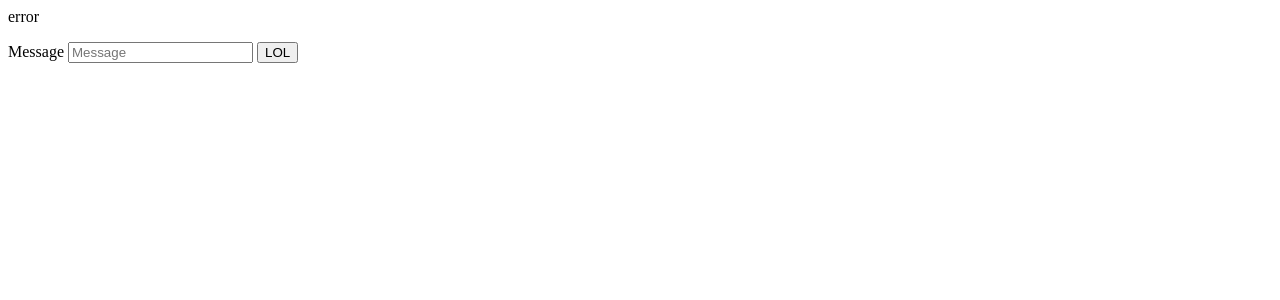
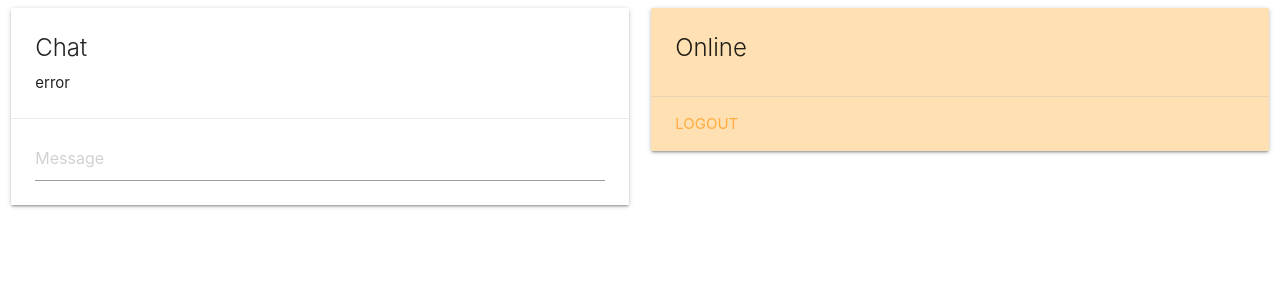
Before and after one commit to rhs-spencerfloyd/chatsite, a Django app: template proapp/templates/proapp/index.html in a window 1280 px wide. Shown: the top 300 px of the page. Run offline with Django 3.2, Linux system fonts and the light colour scheme; the template is opened without the code that fills it, so the values that code supplies are empty; data comes from the database, SQL or seed files in the repository.

Commit message:
messing with the look of the site

```diff
--- a/proapp/templates/proapp/index.html
+++ b/proapp/templates/proapp/index.html
@@ -1,13 +1,46 @@
+{% load static %}
 <html>
     <head>
         <title>Spencer's Website</title>
+
+        <!--Import Google Icon Font-->
+        <link href="https://fonts.googleapis.com/icon?family=Material+Icons" rel="stylesheet">
+        <!--Import materialize.css-->
+        <link type="text/css" rel="stylesheet" href="{% static 'proapp/css/materialize.min.css' %}"  media="screen,projection"/>
+
+        <!--Let browser know website is optimized for mobile-->
+        <meta name="viewport" content="width=device-width, initial-scale=1.0"/>
     </head>
     <body>
-        <p id="messages"></p>
-        Message <input id="messagebox" type="text" maxlength="200" placeholder="Message" name="textbox" />
-        <button onclick="submitForm()">LOL</button>
-        <p id="online"></p>
-        <p id="nummessages"></p>
+
+        <div class="row">
+            <div class="col s12 m6">
+                <div class="card">
+                <div class="card-content">
+                    <span class="card-title">Chat</span>
+                    <p id="messages"></p>
+                </div>
+                <div class="card-action">
+                    <input id="messagebox" type="text" maxlength="200" placeholder="Message" name="textbox" />
+                </div>
+                </div>
+            </div>
+
+            <div class="col s12 m6">
+                <div class="card orange lighten-4">
+                <div class="card-content">
+                    <span class="card-title">Online</span>
+                    <p id="online"></p>
+                    <p id="nummessages"></p>
+                </div>
+                <div class="card-action">
+                    <a href="#">Logout</a>
+                </div>
+                </div>
+            </div>
+        </div>
+
+        <script type="text/javascript" src="{% static 'proapp/js/materialize.min.js' %}"></script>
     </body>
 
     <script>
@@ -36,8 +69,11 @@
                 oldhtml = html;
                 html = "";
                 data.messlist.forEach(function (arrayItem) {
-                    html = "<br>" + arrayItem.message_text + html;
+                    //html = "<div id='row'><div class='col s12'>" + arrayItem.message_text + "</div></div>" + html;
+                    //html = "<br>" + arrayItem.message_text + html;
+                    html = "<li class='collection-item'><p>" + arrayItem.message_text + "</p></li>" + html;
                 });
+                html = "<ul class='collection'>" + html + "</ul>";
 
 
                 // UPDATE STATS FEED
```
